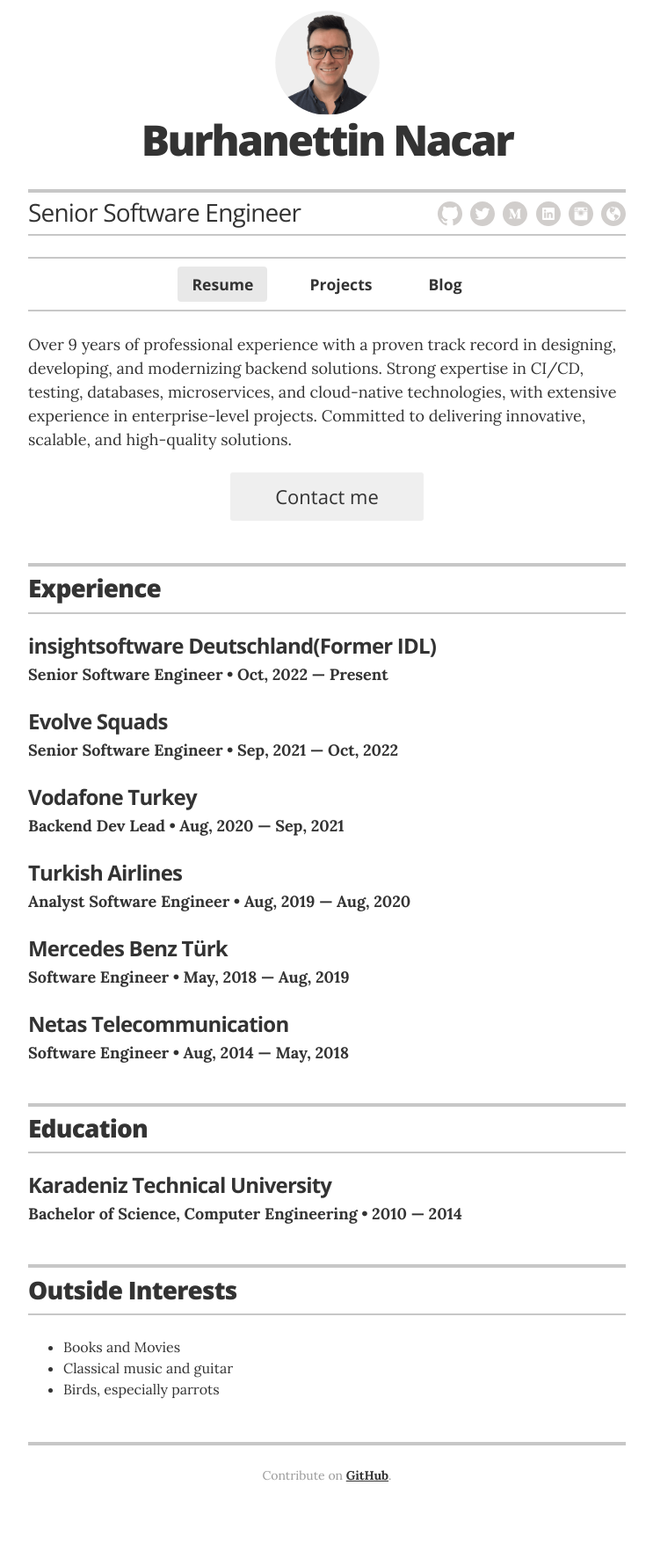
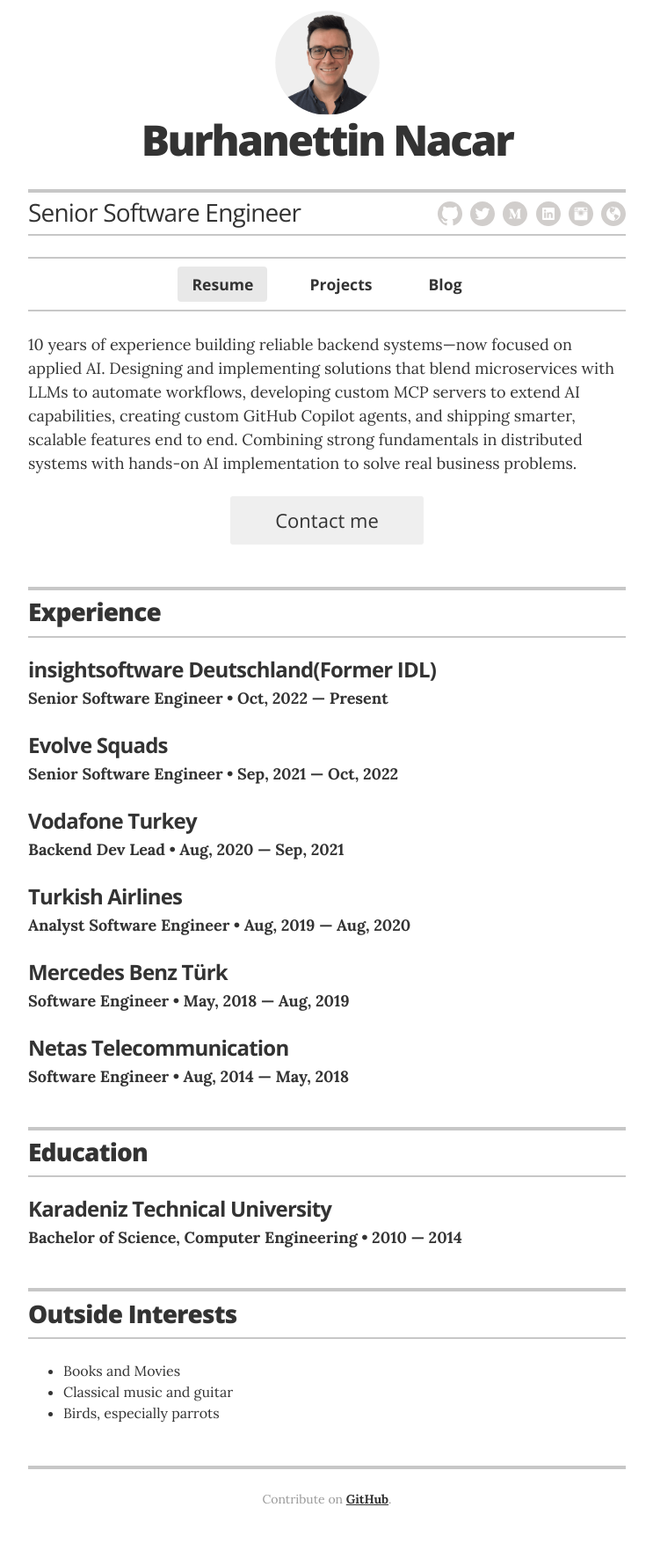
Before and after one commit to uppnrise/uppnrise.github.io, a Jekyll site: the page built from index.html, in a window 1280 px wide. Shown: the whole page at 88% size, without its empty margins (268-1011 px from the left). Built offline with Jekyll 4.4.1, drawn with Linux system fonts in a browser that asks for light colours; before the commit the page ends 1736 px from its top, so only the background shows below that.

Commit message:
Update header introduction

```diff
--- a/_config.yml
+++ b/_config.yml
@@ -23,10 +23,11 @@
 header_contact_info:     ""
 display_header_contact_info:    "false"
 
-header_intro: "<p>Over 9 years of professional experience with a proven track record in designing, developing, and
-modernizing backend solutions. Strong expertise in CI/CD, testing, databases, microservices, and
-cloud-native technologies, with extensive experience in enterprise-level projects. Committed to
-delivering innovative, scalable, and high-quality solutions.</p>"
+header_intro: "<p>10 years of experience building reliable backend systems—now focused on applied AI. Designing and
+implementing solutions that blend microservices with LLMs to automate workflows, developing
+custom MCP servers to extend AI capabilities, creating custom GitHub Copilot agents, and shipping
+smarter, scalable features end to end. Combining strong fundamentals in distributed systems with
+hands-on AI implementation to solve real business problems.</p>"
 
 looking_for_work:        "yes"
 
```
